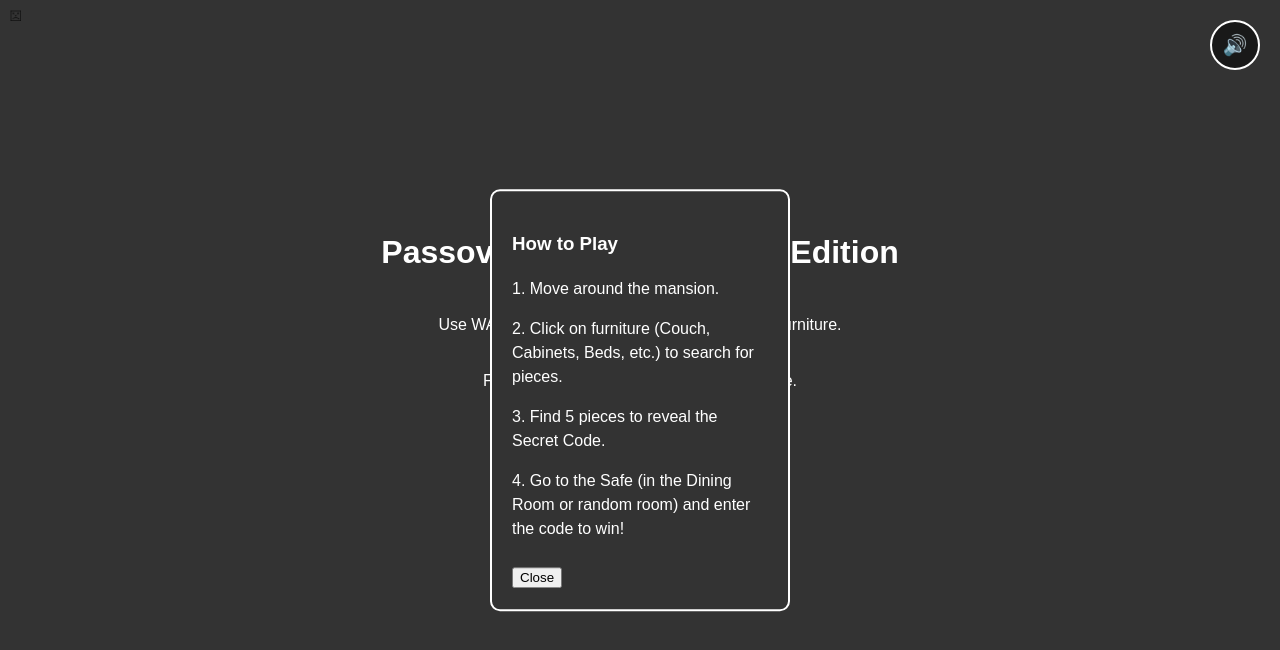
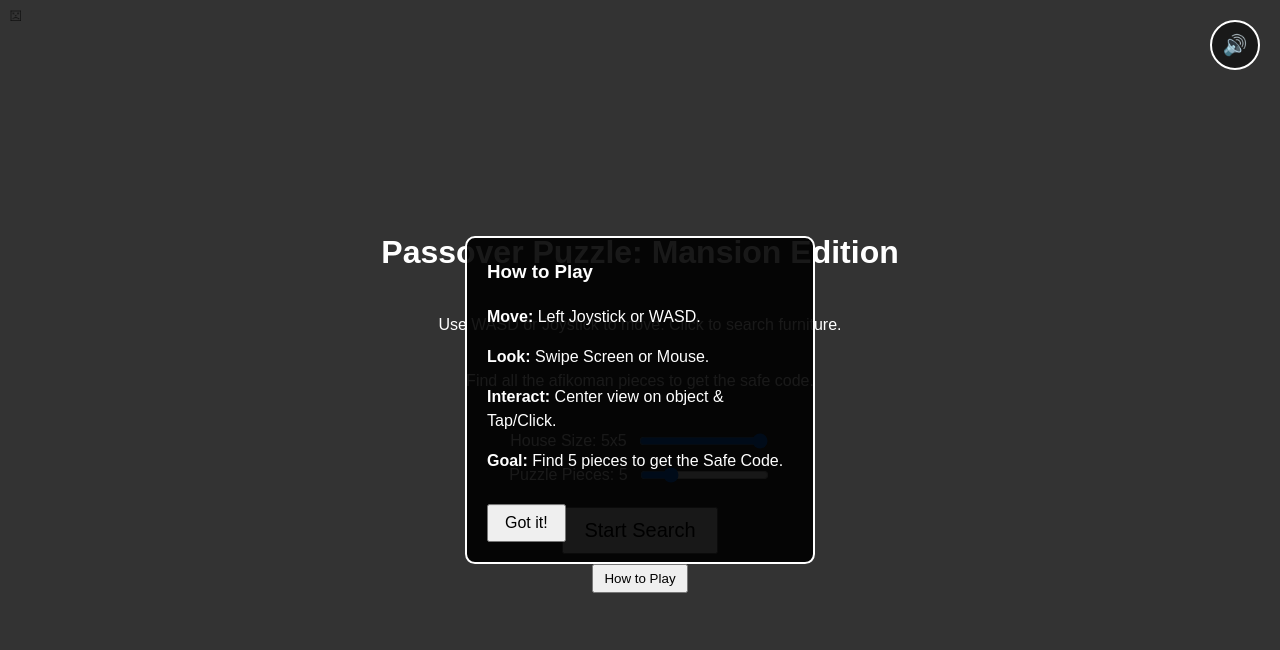
Before and after one commit to clonetwin26/afiroom, a React (Vite) app: page / in a window 1280 px wide. Both pictures are taken after a click on the button "How to Play". Shown: the top 650 px of the page. Built offline with nearby package versions, Linux system fonts and the light colour scheme.

Commit message:
Update help instructions and victory jingle

```diff
--- a/src/components/FX/SoundEffects.tsx
+++ b/src/components/FX/SoundEffects.tsx
@@ -3,7 +3,9 @@ import { useGameStore } from '../../store/gameStore'
 
 export const SoundEffects = ({ enabled = true }: { enabled?: boolean }) => {
   const puzzlePiecesFound = useGameStore(state => state.puzzlePiecesFound)
+  const gameState = useGameStore(state => state.gameState)
   const prevCount = useRef(puzzlePiecesFound)
+  const prevGameState = useRef(gameState)
   const audioCtx = useRef<AudioContext | null>(null)
 
   const initAudio = () => {
@@ -40,25 +42,84 @@ export const SoundEffects = ({ enabled = true }: { enabled?: boolean }) => {
     osc.stop(t + 0.4)
   }
 
-  useEffect(() => {
-    const handleInteract = () => initAudio()
-    window.addEventListener('click', handleInteract)
-    window.addEventListener('keydown', handleInteract)
-    window.addEventListener('touchstart', handleInteract)
-    return () => {
-      window.removeEventListener('click', handleInteract)
-      window.removeEventListener('keydown', handleInteract)
-      window.removeEventListener('touchstart', handleInteract)
-    }
-  }, [])
+  const playVictoryJingle = () => {
+    if (!enabled || !audioCtx.current) return
+    const ctx = audioCtx.current
+    const t = ctx.currentTime
+
+    // G Phrygian Dominant Scale: G, Ab, B, C, D, Eb, F, G
+    // Frequencies: G4=392, Ab4=415.3, B4=493.9, C5=523.3, D5=587.3, Eb5=622.3, F5=698.5, G5=784
+
+    const notes = [
+      { freq: 392.00, time: 0.0, dur: 0.15 }, // G4
+      { freq: 415.30, time: 0.15, dur: 0.15 }, // Ab4
+      { freq: 493.88, time: 0.30, dur: 0.15 }, // B4
+      { freq: 523.25, time: 0.45, dur: 0.15 }, // C5
+      { freq: 587.33, time: 0.60, dur: 0.40 }, // D5 (Long)
+
+      { freq: 622.25, time: 1.00, dur: 0.20 }, // Eb5
+      { freq: 587.33, time: 1.20, dur: 0.20 }, // D5
+      { freq: 523.25, time: 1.40, dur: 0.20 }, // C5
+      { freq: 493.88, time: 1.60, dur: 0.20 }, // B4
+      { freq: 392.00, time: 1.80, dur: 0.80 }, // G4 (Resolve)
+    ]
+
+    notes.forEach(n => {
+      const osc = ctx.createOscillator()
+      const gain = ctx.createGain()
+
+      // Sawtooth for a brassy/accordion-ish sound
+      osc.type = 'sawtooth'
+      osc.frequency.setValueAtTime(n.freq, t + n.time)
+
+      // Envelope: Attack, Decay
+      gain.gain.setValueAtTime(0, t + n.time)
+      gain.gain.linearRampToValueAtTime(0.1, t + n.time + 0.05)
+      gain.gain.exponentialRampToValueAtTime(0.01, t + n.time + n.dur)
+
+      osc.connect(gain)
+      gain.connect(ctx.destination)
+
+      osc.start(t + n.time)
+      osc.stop(t + n.time + n.dur + 0.1)
+    })
+
+    // Final Chord (G Major: G, B, D) to resolve comfortably
+    const chordTime = t + 2.6
+    const chordNotes = [392.00, 493.88, 587.33] // G4, B4, D5
+    chordNotes.forEach(freq => {
+      const osc = ctx.createOscillator()
+      const gain = ctx.createGain()
+      osc.type = 'triangle'
+      osc.frequency.setValueAtTime(freq, chordTime)
+      gain.gain.setValueAtTime(0, chordTime)
+      gain.gain.linearRampToValueAtTime(0.1, chordTime + 0.1)
+      gain.gain.exponentialRampToValueAtTime(0.01, chordTime + 1.5)
+
+      osc.connect(gain)
+      gain.connect(ctx.destination)
+
+      osc.start(chordTime)
+      osc.stop(chordTime + 1.5)
+    })
+  }
 
   useEffect(() => {
+    // Puzzle Piece Found
     if (puzzlePiecesFound > prevCount.current) {
-      initAudio() // Ensure context is ready
+      initAudio()
       playCoinSound()
     }
     prevCount.current = puzzlePiecesFound
-  }, [puzzlePiecesFound, enabled])
+
+    // Victory
+    if (gameState === 'won' && prevGameState.current !== 'won') {
+      initAudio()
+      playVictoryJingle()
+    }
+    prevGameState.current = gameState
+
+  }, [puzzlePiecesFound, gameState, enabled])
 
   return null
 }
--- a/src/components/UI/UI.tsx
+++ b/src/components/UI/UI.tsx
@@ -71,7 +71,7 @@ export const UI = () => {
         }}>
           <h1>Passover Puzzle: Mansion Edition</h1>
           <p>Use WASD or Joystick to move. Click to search furniture.</p>
-          <p>Find 5 afikoman pieces to get the safe code.</p>
+          <p>Find all the afikoman pieces to get the safe code.</p>
 
           {/* Resume Button */}
           {useGameStore.getState().rooms.length > 0 && (
@@ -120,14 +120,17 @@ export const UI = () => {
           {showHelp && (
             <div style={{
               position: 'fixed', top: '50%', left: '50%', transform: 'translate(-50%, -50%)',
-              background: '#333', padding: '20px', borderRadius: '10px', maxWidth: '300px', border: '2px solid white'
+              background: 'rgba(0,0,0,0.9)', padding: '20px', borderRadius: '10px', maxWidth: '350px', border: '2px solid white',
+              zIndex: 3001
             }}>
-              <h3>How to Play</h3>
-              <p>1. Move around the mansion.</p>
-              <p>2. Click on furniture (Couch, Cabinets, Beds, etc.) to search for pieces.</p>
-              <p>3. Find 5 pieces to reveal the Secret Code.</p>
-              <p>4. Go to the Safe (in the Dining Room or random room) and enter the code to win!</p>
-              <button onClick={() => setShowHelp(false)} style={{ marginTop: '10px' }}>Close</button>
+              <h3 style={{ marginTop: 0 }}>How to Play</h3>
+              <div style={{ textAlign: 'left', fontSize: '16px', lineHeight: '1.5' }}>
+                <p><strong>Move:</strong> Left Joystick or WASD.</p>
+                <p><strong>Look:</strong> Swipe Screen or Mouse.</p>
+                <p><strong>Interact:</strong> Center view on object & Tap/Click.</p>
+                <p><strong>Goal:</strong> Find 5 pieces to get the Safe Code.</p>
+              </div>
+              <button onClick={() => setShowHelp(false)} style={{ marginTop: '15px', padding: '8px 16px', fontSize: '16px' }}>Got it!</button>
             </div>
           )}
         </div>
@@ -178,15 +181,18 @@ export const UI = () => {
           {showHelp && (
             <div style={{
               position: 'fixed', top: '50%', left: '50%', transform: 'translate(-50%, -50%)',
-              background: '#333', padding: '20px', borderRadius: '10px', maxWidth: '300px', border: '2px solid white',
-              color: 'white', pointerEvents: 'auto'
+              background: 'rgba(0,0,0,0.9)', padding: '20px', borderRadius: '10px', maxWidth: '350px', border: '2px solid white',
+              color: 'white', pointerEvents: 'auto', zIndex: 3001
             }}>
-              <h3>How to Play</h3>
-              <p>1. Move using WASD or Joystick.</p>
-              <p>2. Click furniture up close to search.</p>
-              <p>3. Colors: White Ring = Searchable, Red Ring = Already Searched.</p>
-              <p>4. Find 5 pieces for the code.</p>
-              <button onClick={() => setShowHelp(false)} style={{ marginTop: '10px' }}>Close</button>
+              <h3 style={{ marginTop: 0 }}>How to Play</h3>
+              <div style={{ textAlign: 'left', fontSize: '16px', lineHeight: '1.5' }}>
+                <p><strong>Move:</strong> Left Joystick (Mobile) or WASD (Desktop).</p>
+                <p><strong>Look:</strong> Swipe Screen (Mobile) or Mouse.</p>
+                <p><strong>Interact:</strong> Center your view on an object (look for the Ring) and <strong>Tap/Click anywhere</strong> to search.</p>
+                <p><strong>Goal:</strong> Find 5 Hidden Pieces in furniture to reveal the Secret Code.</p>
+                <p><strong>Win:</strong> Enter the code at the Safe.</p>
+              </div>
+              <button onClick={() => setShowHelp(false)} style={{ marginTop: '15px', padding: '8px 16px', fontSize: '16px' }}>Got it!</button>
             </div>
           )}
         </div>
```
